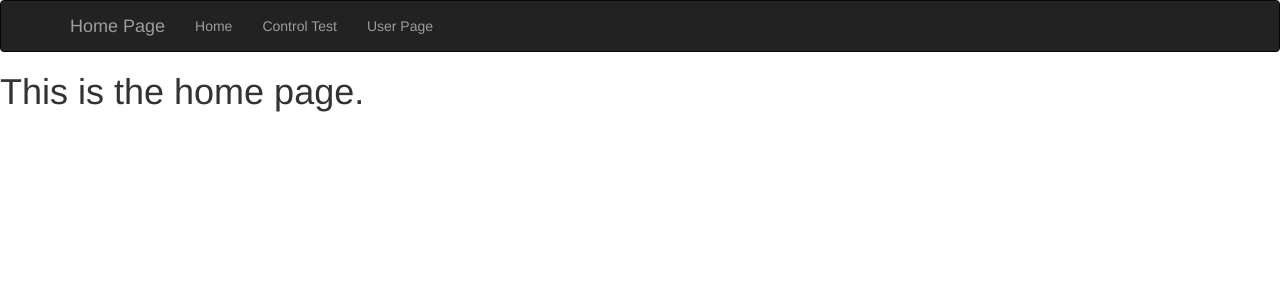
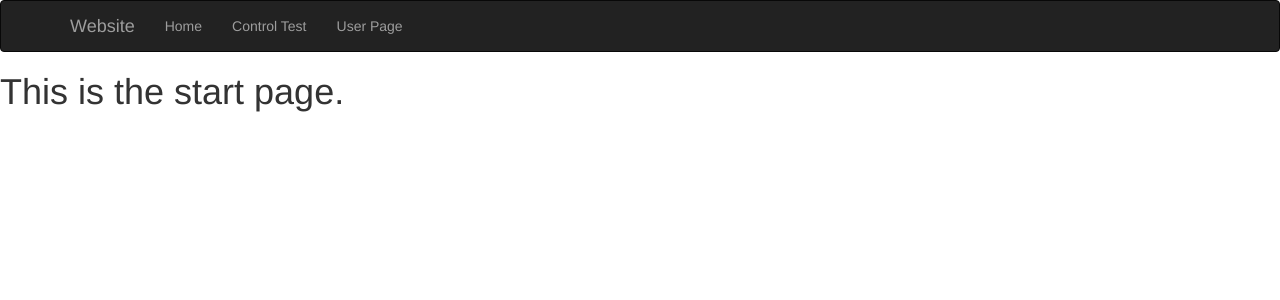
Before and after one commit to Impure-King/Learning-Flask, a Flask app: page / in a window 1280 px wide. Shown: the top 300 px of the page. Run offline with Flask 2, Linux system fonts and the light colour scheme; some libraries are stand-ins or nearby versions.

Commit message:
Finished Chapter 2

```diff
--- a/Chapter 2/app.py
+++ b/Chapter 2/app.py
@@ -4,6 +4,10 @@ from flask_bootstrap import Bootstrap
 app = Flask(__name__)
 
 @app.route('/')
+def start():
+    return render_template("start.html")
+
+@app.route('/home')
 def home():
     return render_template("home.html")
 
@@ -22,7 +26,7 @@ def control():
     return render_template('control.html', comments = map)
 
 bootstrap = Bootstrap(app)
-@app.route('/strap/<name>')
+@app.route('/users/<name>')
 def greet(name):
     return render_template("strap.html", name = name)
 
--- a/Chapter 2/templates/base.html
+++ b/Chapter 2/templates/base.html
@@ -13,13 +13,13 @@
                     <span class="icon-bar"></span>
                     <span class="icon-bar"></span>
                 </button>
-                <a class="navbar-brand" href="/">Home Page</a>
+                <a class="navbar-brand" href="/">Website</a>
             </div>
             <div class="navbar-collapse collapse">
                 <ul class="nav navbar-nav">
-                    <li><a href="/">Home</a></li>
+                    <li><a href="/home">Home</a></li>
                     <li><a href="/control">Control Test</a></li>
-                    <li><a href="/strap/Lelouch">User Page</a></li>
+                    <li><a href="/users/Lelouch">User Page</a></li>
                 </ul>
             </div>
         </div>
--- a/Chapter 2/templates/home.html
+++ b/Chapter 2/templates/home.html
@@ -1,5 +1,9 @@
 {% extends "base.html" %}
 
+{% block title %} Home Page {% endblock %}
+
 {% block content %}
-<h1>This is the home page.</h1>
+<div class="page-header">
+    <h1>This is the home page.</h1>
+</div>
 {% endblock %}
--- /dev/null
+++ b/Chapter 2/templates/start.html
@@ -0,0 +1,9 @@
+{% extends "base.html" %}
+
+{% block title %} Start Page {% endblock %}
+
+{% block content %}
+
+    <h1>This is the start page.</h1>
+
+{% endblock %}
```
